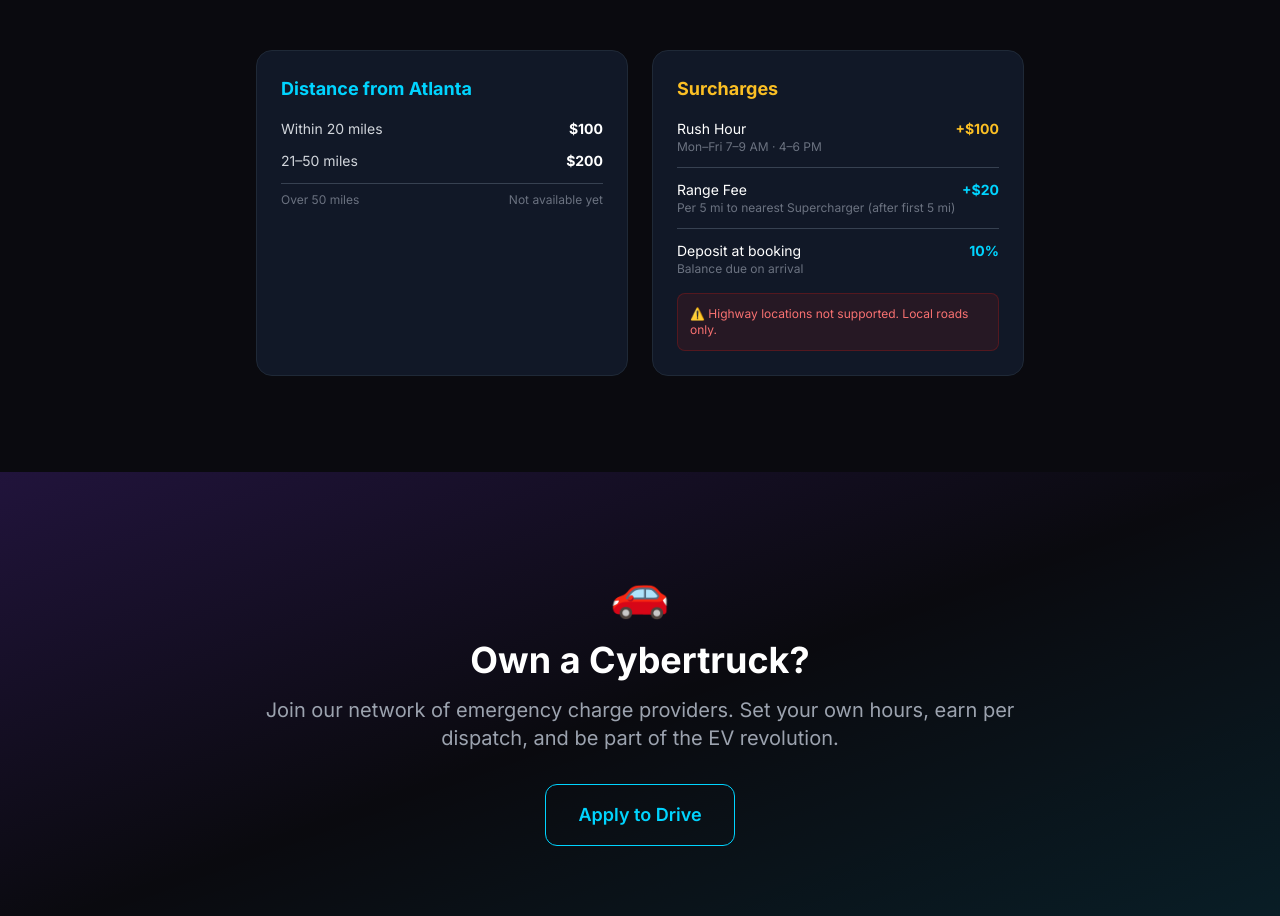
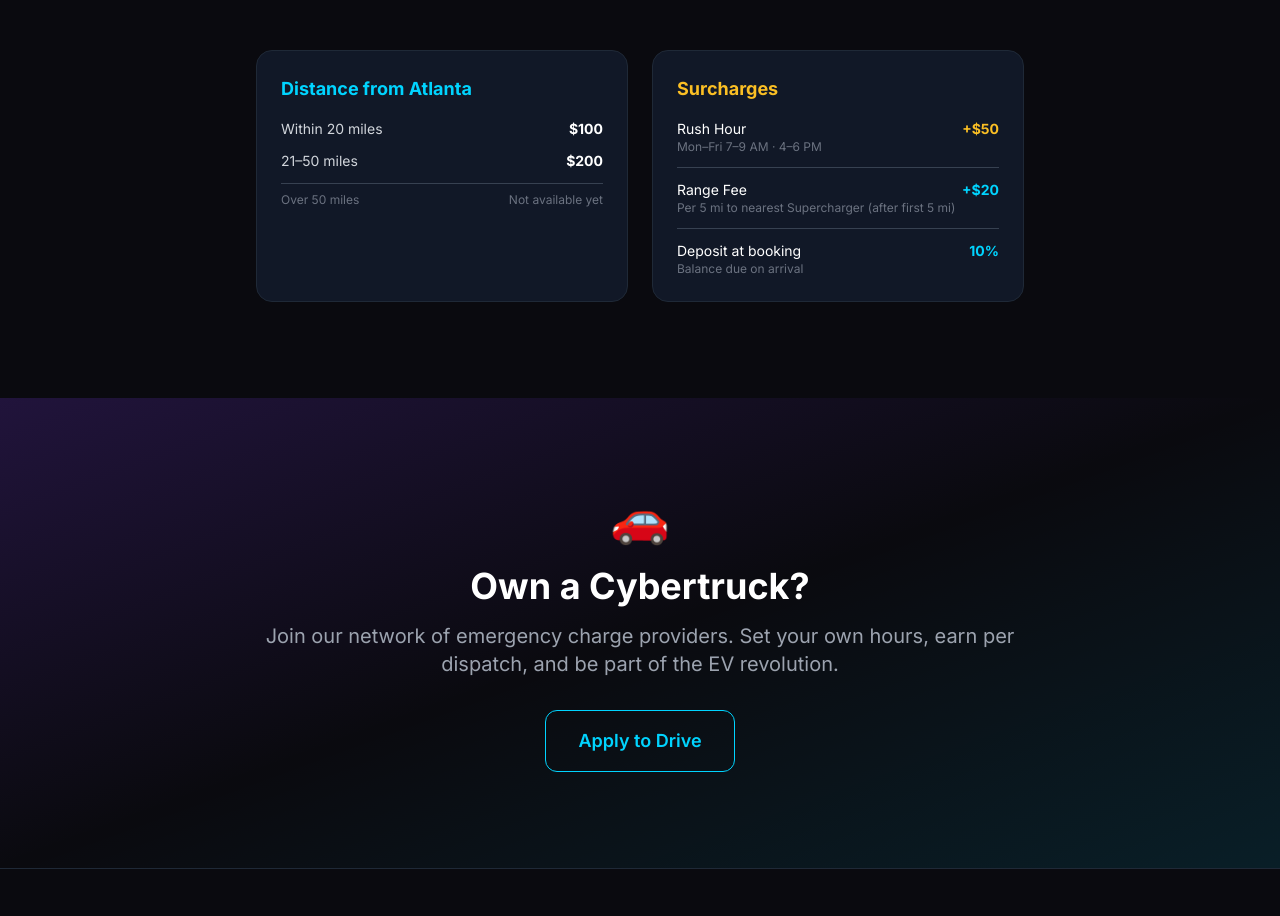
Before and after one commit to ericwjr-agent/on-the-way, a Next.js app: page / in a window 1280 px wide. Shown: the part 1643-2559 px from the top of the page. Built offline with nearby package versions, Linux system fonts and the light colour scheme.

Commit message:
feat: reduce rush hour surge to $50, remove highway warning from pricing UI

```diff
--- a/app/page.tsx
+++ b/app/page.tsx
@@ -148,7 +148,7 @@
                     <p className="text-white">Rush Hour</p>
                     <p className="text-gray-500 text-xs">Mon–Fri 7–9 AM · 4–6 PM</p>
                   </div>
-                  <span className="font-bold text-amber-400">+$100</span>
+                  <span className="font-bold text-amber-400">+$50</span>
                 </li>
                 <li className="flex justify-between items-start pt-3 border-t border-gray-700">
                   <div>
@@ -165,9 +165,7 @@
                   <span className="font-bold text-brand-cyan">10%</span>
                 </li>
               </ul>
-              <div className="mt-4 p-3 bg-red-900/20 border border-red-800/40 rounded-lg text-xs text-red-400">
-                ⚠️ Highway locations not supported. Local roads only.
-              </div>
+
             </div>
           </div>
         </div>
--- a/lib/pricing.ts
+++ b/lib/pricing.ts
@@ -4,7 +4,7 @@
 export const TIER2_MAX_MILES         = 50;    // 21–50 mi → $200
 export const TIER1_PRICE_CENTS       = 10000; // $100.00
 export const TIER2_PRICE_CENTS       = 20000; // $200.00
-export const RUSH_HOUR_PREMIUM       = 10000; // $100.00
+export const RUSH_HOUR_PREMIUM       = 5000;  // $50.00
 export const BUFFER_MINUTES          = 20;
 export const DEPOSIT_PERCENT         = 0.10;
 export const RANGE_FREE_MILES        = 5;     // first 5 miles to Supercharger free
```
